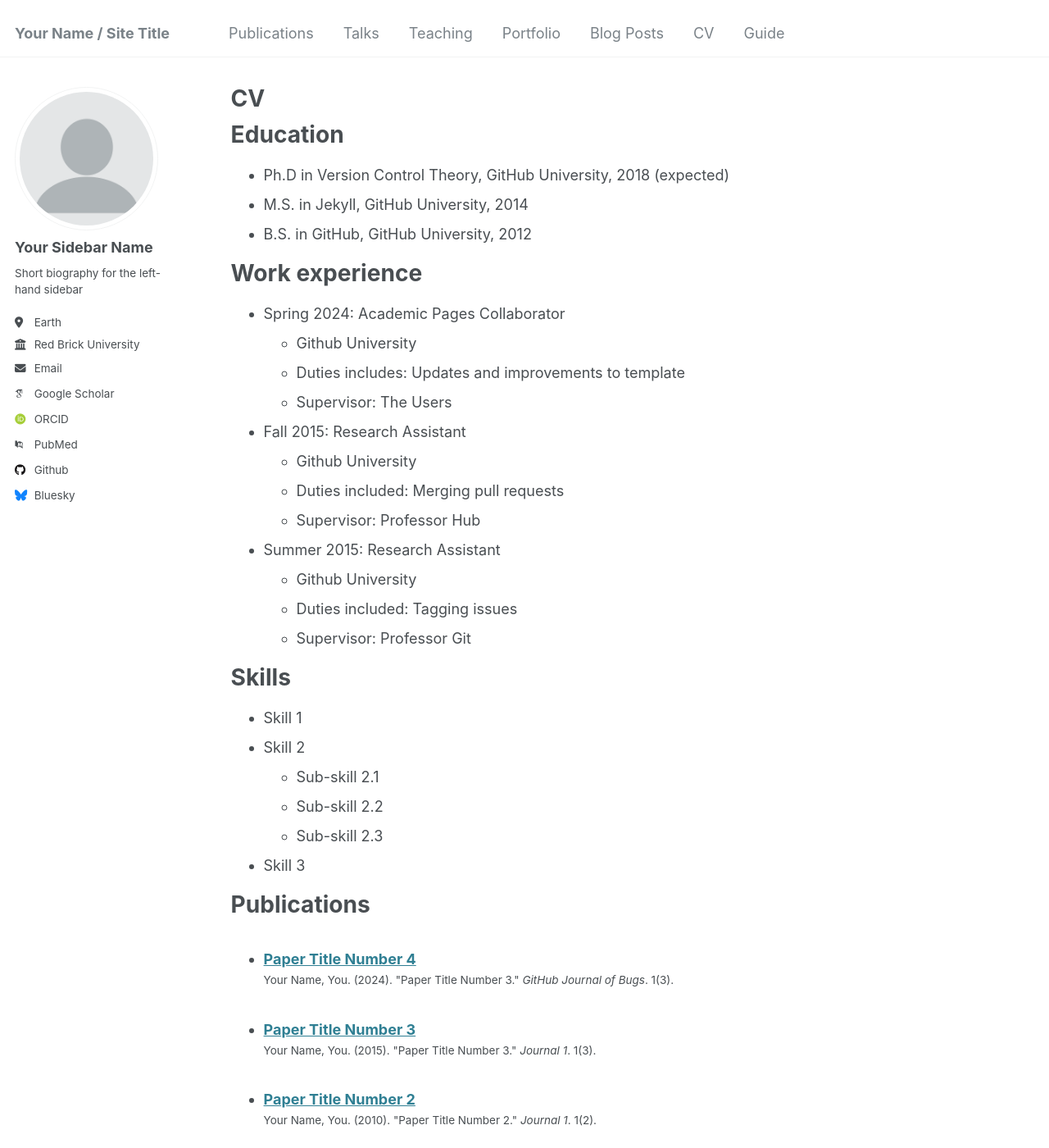
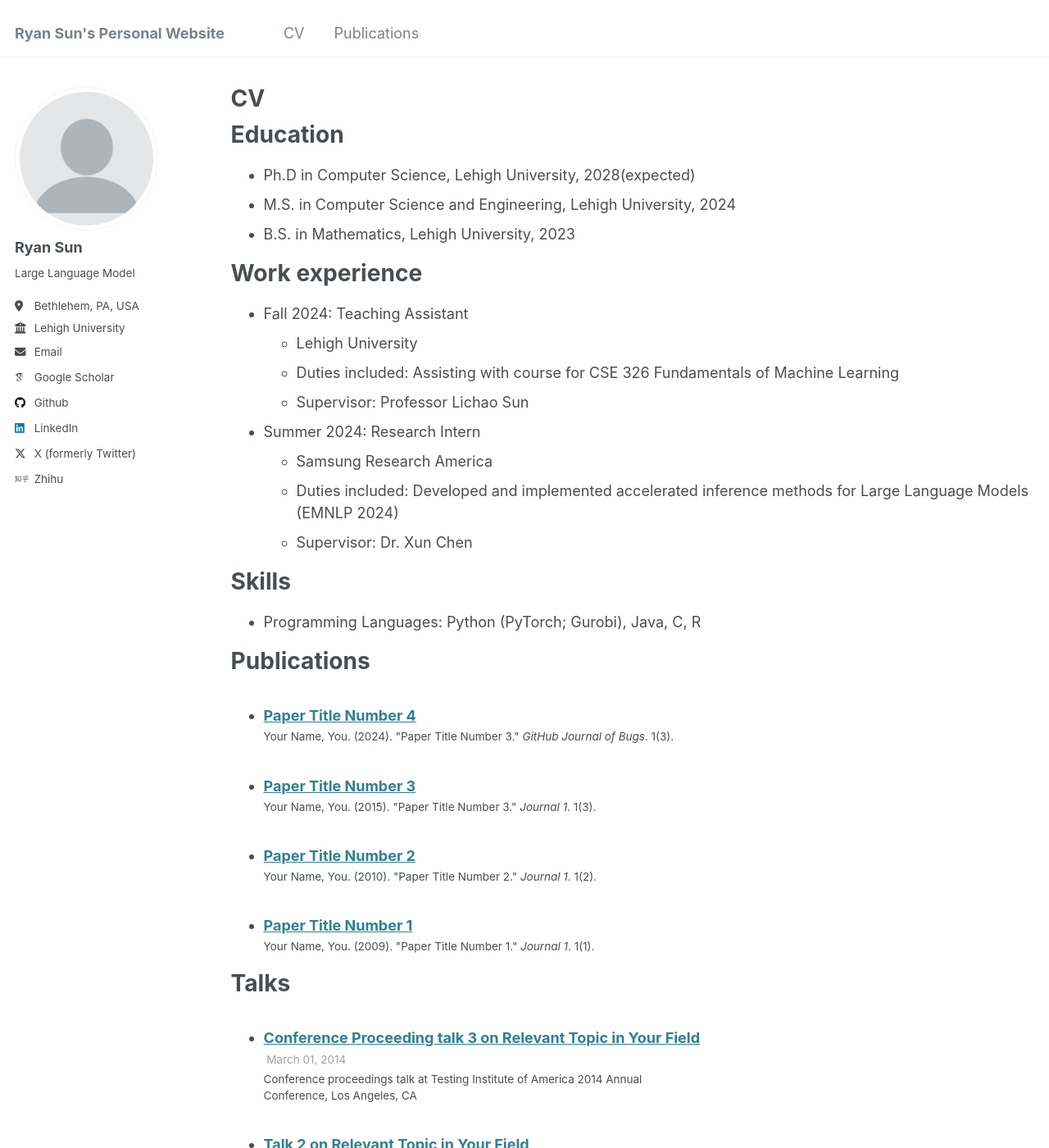
Before and after one commit to MasterGodzilla/MasterGodzilla.github.io, a Jekyll site: the page built from _pages/cv.md, in a window 1280 px wide and 1400 px high. Shown: the whole window at 82% size. Built offline with Jekyll 4.4.1, drawn with Linux system fonts in a browser that asks for light colours; some web fonts are replaced; some of the changed text lies outside the part shown.

Commit message:
first commit

```diff
--- a/_config.yml
+++ b/_config.yml
@@ -8,13 +8,13 @@
 
 # Basic Site Settings
 locale                   : "en-US"
-title                    : "Your Name / Site Title"
+title                    : "Ryan Sun's Personal Website"
 title_separator          : "-"
-name                     : &name "Your Name"
+name                     : &name "Ryan Sun"
 description              : &description "personal description"
-url                      : https://academicpages.github.io # the base hostname & protocol for your site e.g. "https://[your GitHub username].github.io"
+url                      : https://MasterGodzilla.github.io # the base hostname & protocol for your site e.g. "https://[your GitHub username].github.io"
 baseurl                  : "" # the subpath of your site, e.g. "/blog"
-repository               : "academicpages/academicpages.github.io"
+repository               : "MasterGodzilla/MasterGodzilla.github.io"
 
 # Site Author - The following control what appear as part of the author content on the side bar.
 #               If a field is blank the icon and link will not appear, otherwise it will be shown.
@@ -22,21 +22,21 @@ repository               : "academicpages/academicpages.github.io"
 author:
   # Biographic information
   avatar           : "profile.png"
-  name             : "Your Sidebar Name"
+  name             : "Ryan Sun"
   pronouns         : # example: "she/her"
-  bio              : "Short biography for the left-hand sidebar"
-  location         : "Earth"
-  employer         : "Red Brick University"
+  bio              : "Large Language Model"
+  location         : "Bethlehem, PA, USA"
+  employer         : "Lehigh University"
   uri              : # URL
-  email            : "none@example.org"
+  email            : "has423@lehigh.edu"
 
   # Academic websites
   arxiv            : # URL - Update with the correct link to your profile
-  googlescholar    : "https://scholar.google.com/citations?user=PS_CX0AAAAAJ"
+  googlescholar    : "https://scholar.google.com/citations?user=wD1AZLIAAAAJ&hl=en"
   impactstory      : # URL
-  orcid            : "http://orcid.org/yourorcidurl"
+  orcid            : #"http://orcid.org/yourorcidurl"
   semantic         : # URL
-  pubmed           : "https://www.ncbi.nlm.nih.gov/pubmed/?term=john+snow"
+  pubmed           : # "https://www.ncbi.nlm.nih.gov/pubmed/?term=john+snow"
   researchgate     : # URL
   scopus           : # URL
 
@@ -44,12 +44,12 @@ author:
   bitbucket        : # Username - Update with your username on the site
   codepen          : # Username
   dribbble         : # Username
-  github           : "academicpages"
+  github           : "MasterGodzilla"
   kaggle           : # Username
   stackoverflow    : # User number or user number and name (i.e., use "1" or "1/jeff-atwood")
 
   # Social media
-  bluesky          : "bsky.app" # Replace this with you Bluesky username
+  bluesky          : # "bsky.app" # Replace this with you Bluesky username
   facebook         : # Username
   flickr           : # Username
   foursquare       : # Username
@@ -58,7 +58,7 @@ author:
   keybase          : # Username
   instagram        : # Username
   lastfm           : # Username
-  linkedin         : # Username
+  linkedin         : "hanchi-ryan-sun-33561722b"
   mastodon         : # URL
   medium           : # URL
   pinterest        : # Username
@@ -66,13 +66,13 @@ author:
   steam            : # Username
   telegram         : # URL
   tumblr           : # Username
-  twitter          : # Username for X / Twitter
+  twitter          : "sun_hanchi"
   vine             : # Username
   weibo            : # Username
   wikipedia        : # Username
   xing             : # Username
   youtube          : # Username
-  zhihu            : # Username
+  zhihu            : "ryan-45-72"
 
 # Publication Category - The following the list of publication categories and their headings
 publication_category:
--- a/_pages/cv.md
+++ b/_pages/cv.md
@@ -11,35 +11,26 @@ redirect_from:
 
 Education
 ======
-* Ph.D in Version Control Theory, GitHub University, 2018 (expected)
-* M.S. in Jekyll, GitHub University, 2014
-* B.S. in GitHub, GitHub University, 2012
+* Ph.D in Computer Science, Lehigh University, 2028(expected)
+* M.S. in Computer Science and Engineering, Lehigh University, 2024
+* B.S. in Mathematics, Lehigh University, 2023
 
 Work experience
 ======
-* Spring 2024: Academic Pages Collaborator
-  * Github University
-  * Duties includes: Updates and improvements to template
-  * Supervisor: The Users
 
-* Fall 2015: Research Assistant
-  * Github University
-  * Duties included: Merging pull requests
-  * Supervisor: Professor Hub
+* Fall 2024: Teaching Assistant
+  * Lehigh University
+  * Duties included: Assisting with course for CSE 326 Fundamentals of Machine Learning
+  * Supervisor: Professor Lichao Sun
 
-* Summer 2015: Research Assistant
-  * Github University
-  * Duties included: Tagging issues
-  * Supervisor: Professor Git
+* Summer 2024: Research Intern
+  * Samsung Research America
+  * Duties included: Developed and implemented accelerated inference methods for Large Language Models (EMNLP 2024)
+  * Supervisor: Dr. Xun Chen
 
 Skills
 ======
-* Skill 1
-* Skill 2
-  * Sub-skill 2.1
-  * Sub-skill 2.2
-  * Sub-skill 2.3
-* Skill 3
+* Programming Languages: Python (PyTorch; Gurobi), Java, C, R
 
 Publications
 ======
```
Also changed, not shown: _data/navigation.yml (+14 -12 lines).
